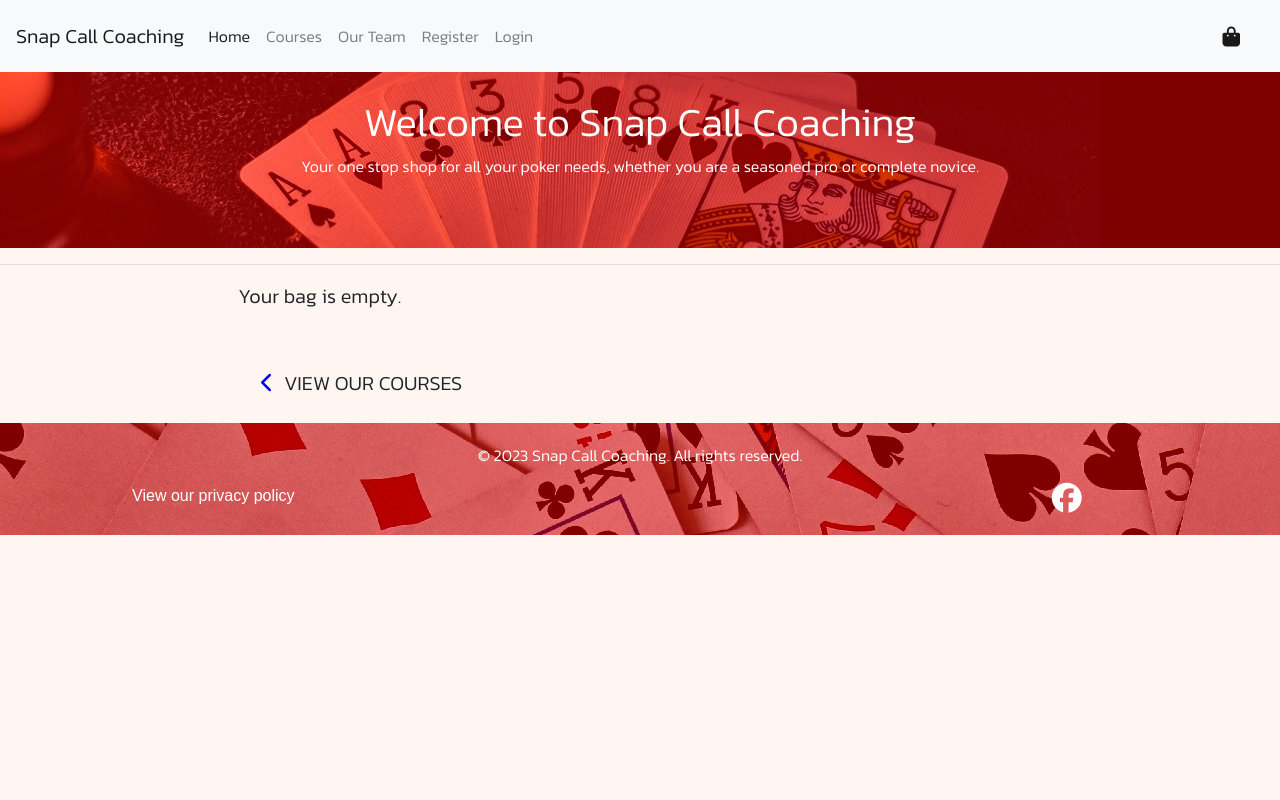
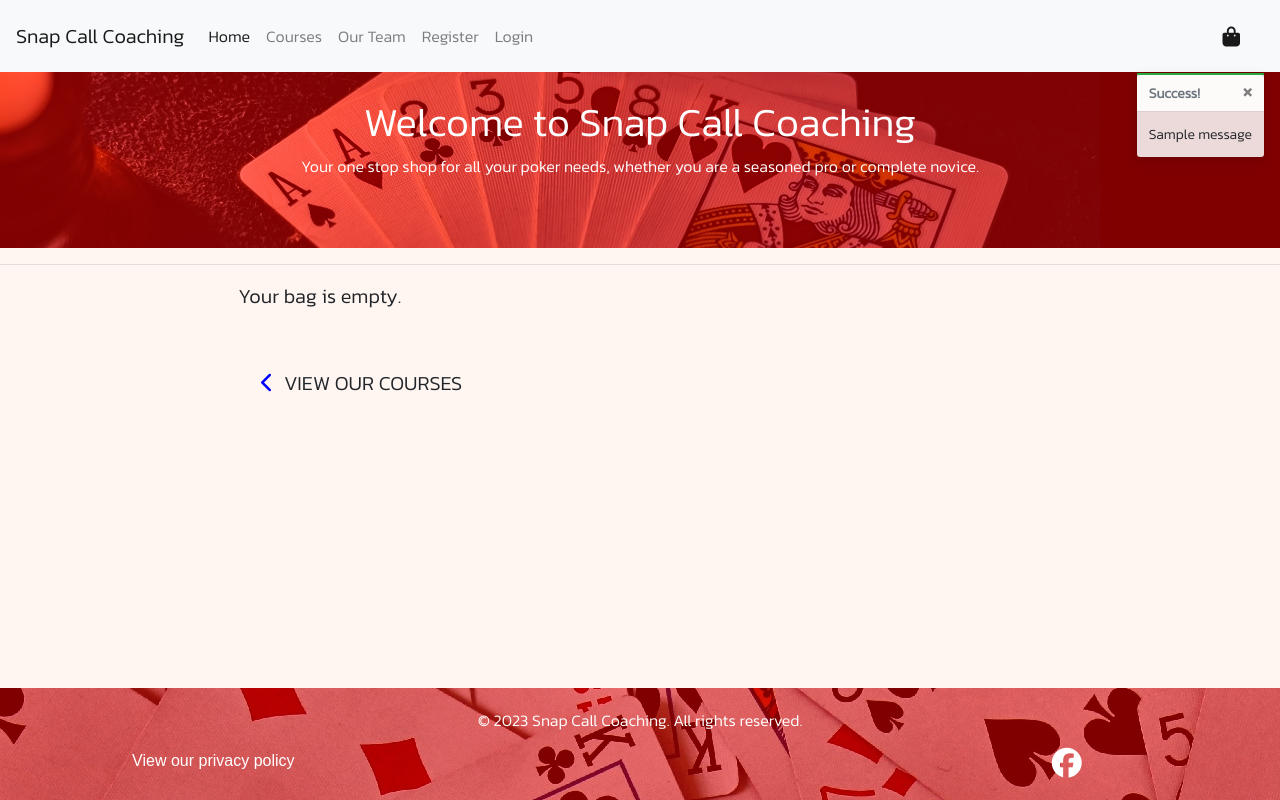
Before and after one commit to tomkelly111/Snap-Call-Coaching, a Django app: page /shopping_cart/ in a window 1280 px wide. Run offline with Django 3.2, Linux system fonts and the light colour scheme; tables that the repository leaves empty hold one stand-in row (values such as "Sample post"); one stand-in notice (Sample message) is shown; some libraries are stand-ins or nearby versions.

Commit message:
added toasts and logic to base.html

```diff
--- a/bag/views.py
+++ b/bag/views.py
@@ -1,4 +1,6 @@
 from django.shortcuts import render, redirect, HttpResponse
+from django.contrib import messages
+from courses.models import Course
 
 # Create your views here.
 
@@ -11,10 +13,13 @@ def view_bag(request):
 def add_to_bag(request, course_id):
     """ Add a course of the to the shopping bag """
 
+    course = Course.objects.get(pk=course_id)
     quantity = 1
     redirect_url = request.POST.get('redirect_url')
     bag = request.session.get('bag', {})
     bag[course_id] = quantity
+    messages.success(
+        request, f'The {course.name} course has been added to your cart')
 
     request.session['bag'] = bag
     return redirect(redirect_url)
--- a/snapcallcoaching/settings.py
+++ b/snapcallcoaching/settings.py
@@ -98,6 +98,8 @@ TEMPLATES = [
     },
 ]
 
+MESSAGE_STORAGE = 'django.contrib.messages.storage.session.SessionStorage'
+
 AUTHENTICATION_BACKENDS = [
 
     # Needed to login by username in Django admin, regardless of `allauth`
--- a/static/css/base.css
+++ b/static/css/base.css
@@ -108,6 +108,22 @@ body {
         margin-top: 20px;
         margin-bottom: 10px;
     }
+}
+
+/* messages */
+.message-container {
+    position: fixed;
+    top: 72px;
+    right: 15px;
+    z-index: 999999;
+}
+
+.custom-toast {
+    overflow: visible;
+}
+
+.toast-capper {
+    height: 2px;
 }
 
 /* Course_contents styling */
--- a/templates/base.html
+++ b/templates/base.html
@@ -115,11 +115,32 @@
     </header>
 
     {% if messages %}
-    <div class="message-container"></div>
+    <div class="message-container">
+        <!-- messages -->
+      {% for message in messages %}
+    <!-- include messages -->
+    {% with message.level as level %}
+        {% if level == 40 %}
+            {% include 'includes/toasts/toast_error.html' %}
+        {% elif level == 30 %}
+            {% include 'includes/toasts/toast_warning.html' %}
+        {% elif level == 25 %}
+            {% include 'includes/toasts/toast_success.html' %}
+        {% else %}
+            {% include 'includes/toasts/toast_info.html' %}
+        {% endif %}
+    {% endwith %}
+      <!-- end loop -->
+      {% endfor %}
+    </div>
     {% endif %} {% block page_header %} {% endblock %}
     <!-- block tags -->
-    {% block content %} {% endblock %} {% block postloadjs %} {% endblock %}
-    <footer class="container-fluid">
+    {% block content %} {% endblock %} {% block postloadjs %}
+    <script type="text/javascript">
+      $(".toast").toast("show");
+    </script>
+    {% endblock %}
+    <footer class="container-fluid fixed-bottom">
       <div class="row justify-content-center">
         <div class="col-md-4">
           <p>&copy; 2023 Snap Call Coaching. All rights reserved.</p>
--- /dev/null
+++ b/templates/includes/toasts/toast_success.html
@@ -0,0 +1,21 @@
+<div
+  class="toast custom-toast"
+  role="alert"
+  aria-live="assertive"
+  aria-atomic="true"
+  data-autohide="false"
+>
+  <div class="w-100 toast-capper bg-success"></div>
+  <div class="toast-header">
+    <strong class="mr-auto">Success!</strong>
+    <button
+      type="button"
+      class="ml-2 mb-1 close"
+      data-dismiss="toast"
+      aria-label="Close"
+    >
+      <span aria-hidden="true">&times;</span>
+    </button>
+  </div>
+  <div class="toast-body">{{ message }}</div>
+</div>
```
Also changed, not shown: templates/includes/toasts/toast_error.html (added, +21 -0 lines), templates/includes/toasts/toast_info.html (added, +21 -0 lines), templates/includes/toasts/toast_warning.html (added, +21 -0 lines).
